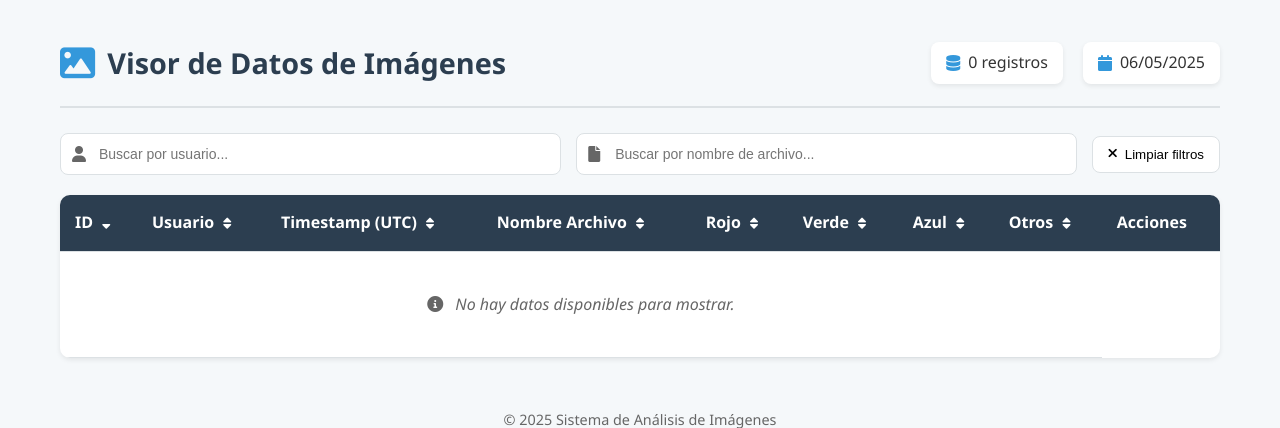
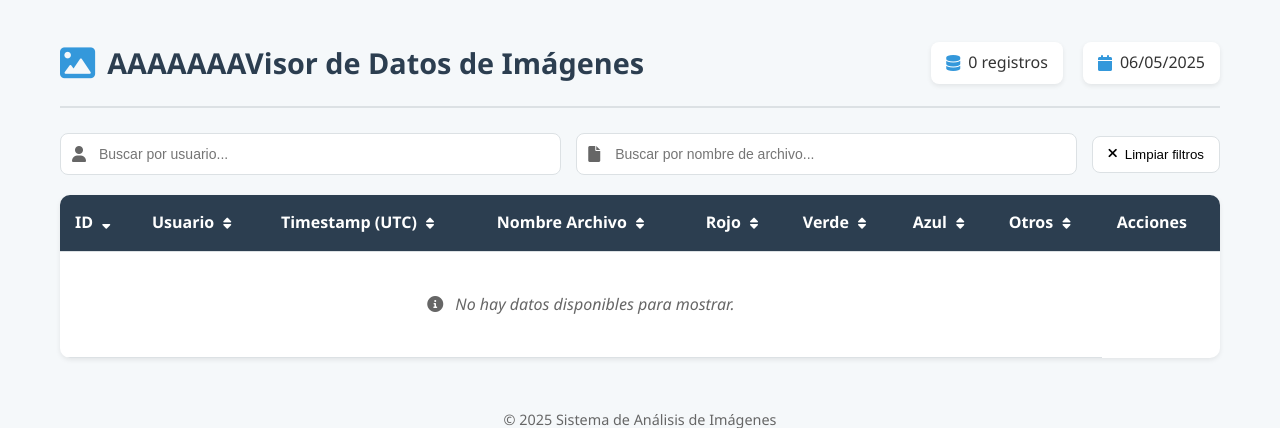
Before and after one commit to MarcosFP812/Image-Processing-BackEnd, a Flask app: page / in a window 1280 px wide. Shown: the top 428 px of the page. Run offline with Flask 3, Linux system fonts and the light colour scheme; data that the repository does not hold is empty.

Commit message:
Update index.html
prueba

```diff
--- a/templates/index.html
+++ b/templates/index.html
@@ -12,7 +12,7 @@
         <header>
             <div class="logo">
                 <i class="fas fa-image"></i>
-                <h1>Visor de Datos de Imágenes</h1>
+                <h1>AAAAAAAVisor de Datos de Imágenes</h1>
             </div>
             <div class="stats-summary">
                 <div class="stat-card">
```
